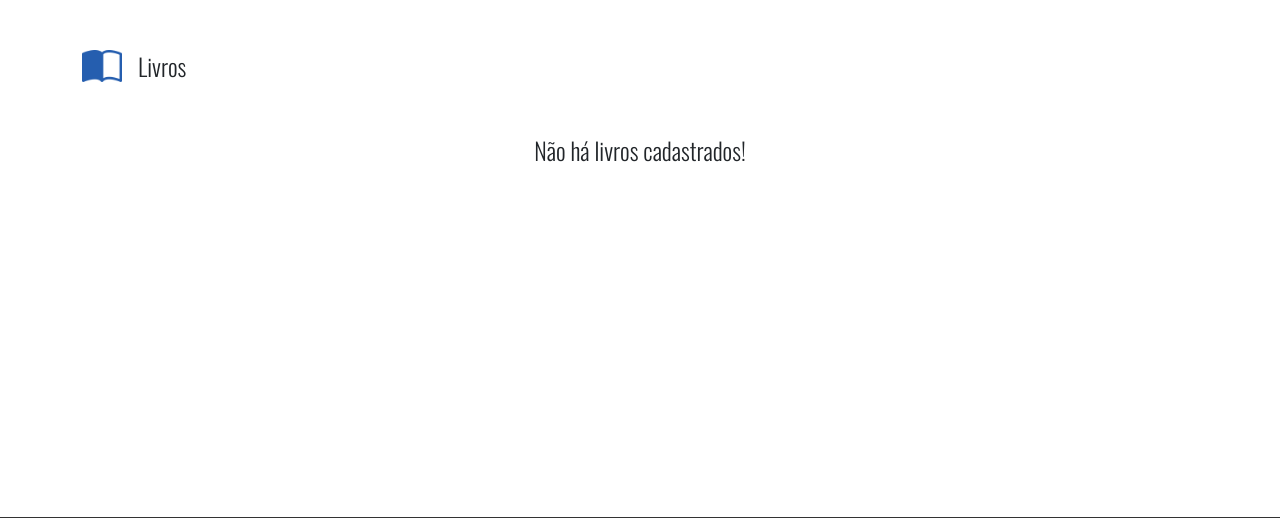
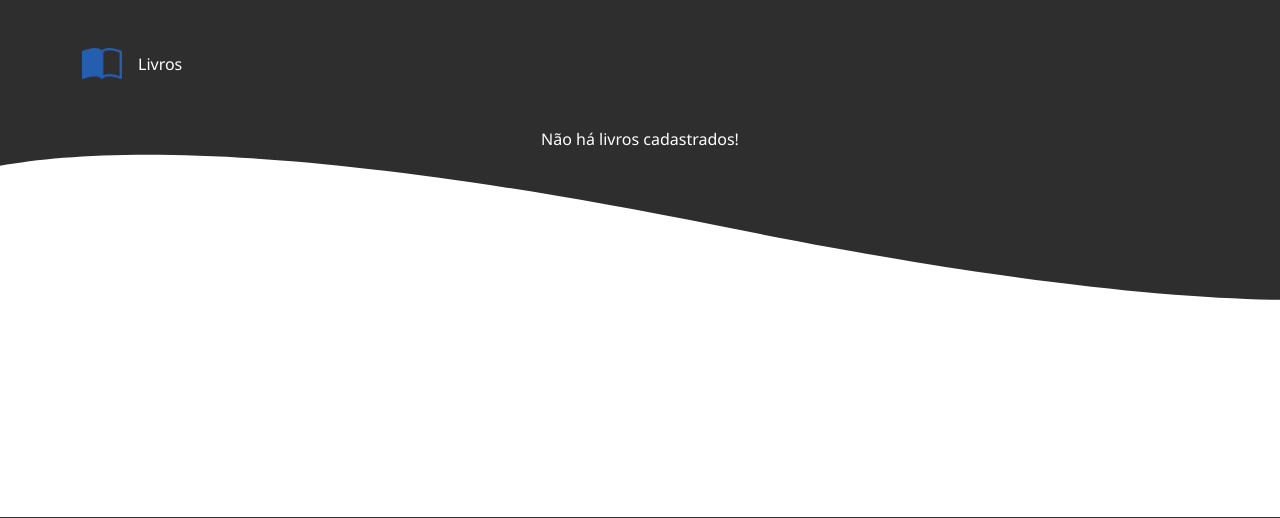
Before and after one commit to IgorVernequeDev/Verbum, a Flask app: page /livros in a window 1280 px wide. Shown: the part 140-658 px from the top of the page. Run offline with Flask 3, Linux system fonts and the light colour scheme; data that the repository does not hold is empty.

Commit message:
:lipstick: Correção da faixa de background

```diff
--- a/static/style.css
+++ b/static/style.css
@@ -599,7 +599,7 @@ option {
   background-color: #fff;
   color: #fff;
   text-align: center;
-  min-height: 200px;
+  min-height: 300px;
 }
 
 .curved p{
--- a/templates/livros.html
+++ b/templates/livros.html
@@ -2,13 +2,18 @@
 
 {% block conteudo %}
 
+
+<div class="container-fluid curved">
   <div class="container mt-5">
-  <div class="d-flex align-items-center w-100" style="width: 100%;">
+    <div class="d-flex align-items-center w-100 " style="width: 100%;">
+
       <div class="mb-5 d-flex align-items-center">
         <img src="/static/img/bookicon.png" id="bookicon" class="ms-3 ms-lg-0 me-3" style="width: 40px;">
         <p class="m-0">Livros</p>
       </div>
     </div>
+
+
 
     <div class="livros row row-cols-1 row-cols-md-4 g-4 mb-5">
       {% if not livros %}
@@ -33,5 +38,6 @@
       {% endfor %}
     </div>
   </div>
+</div>
 
 {% endblock %}
```
Also changed, not shown: static/img/livros/070eae1e855c4ec0932de4c3b94fa51bNeymar.png (added). Lines whose indentation alone changed are shown as unchanged.
